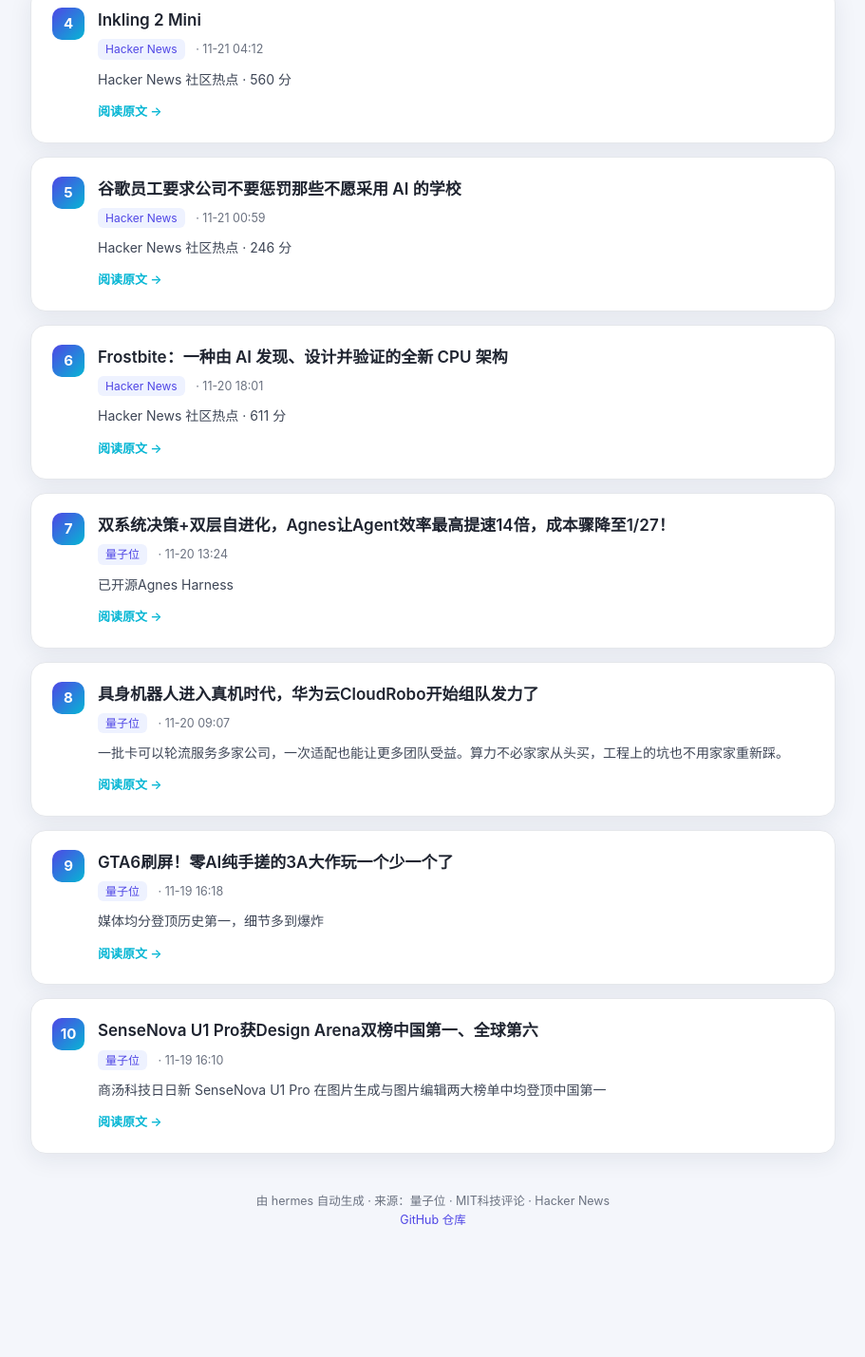
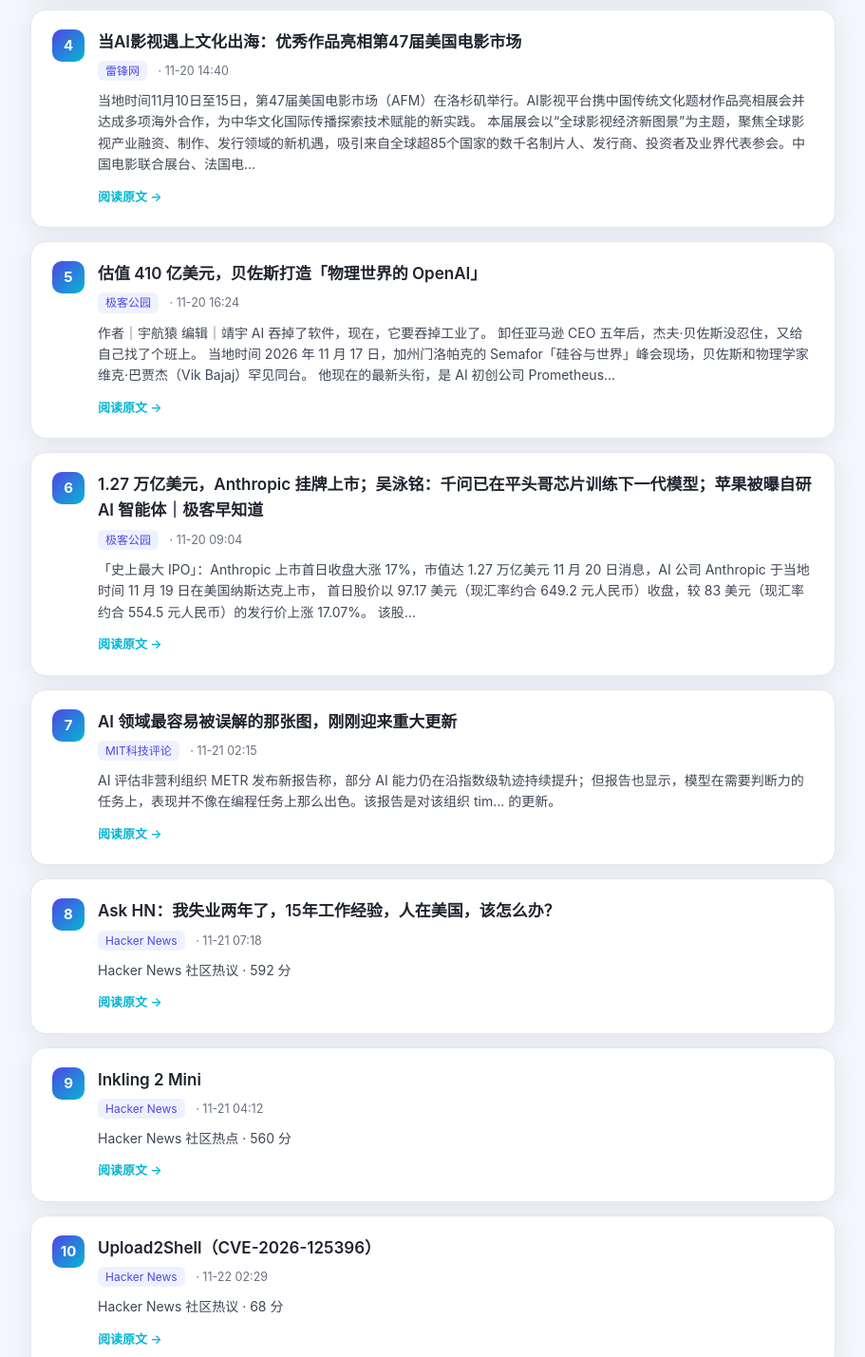
Before and after one commit to yangxe050102/hermes-ai-news, a plain HTML site: page docs/index.html in a window 1280 px wide. Shown: the part 956-2385 px from the top of the page at 95% size, without its empty margins (184-1095 px from the left). Before the commit the page ends 2299 px from the top, so only its background shows below. Drawn offline with Linux system fonts and the light colour scheme.

Commit message:
Daily AI news briefing 2026-11-22

```diff
--- a/docs/index.html
+++ b/docs/index.html
@@ -4,7 +4,7 @@
 <meta charset="utf-8">
 <meta name="viewport" content="width=device-width, initial-scale=1">
 <meta name="color-scheme" content="light">
-<title>AI 热点日报 · 2026-11-21</title>
+<title>AI 热点日报 · 2026-11-22</title>
 <style>
 :root {
   --bg: #f4f6fb;
@@ -103,12 +103,12 @@ body {
   <div class="wrap">
     <header class="hero">
       <span class="tag">HERMES DAILY</span>
-      <h1>AI 热点日报 · 2026-11-21</h1>
+      <h1>AI 热点日报 · 2026-11-22</h1>
       <div class="sub">AI 领域热点聚合 · 全部内容已翻译为简体中文</div>
       <div class="stats">
         <div><div class="num">10</div><div class="lbl">今日精选</div></div>
-        <div><div class="num">3</div><div class="lbl">信息源</div></div>
-        <div><div class="num">2026-11-21</div><div class="lbl">日期</div></div>
+        <div><div class="num">5</div><div class="lbl">信息源</div></div>
+        <div><div class="num">2026-11-22</div><div class="lbl">日期</div></div>
       </div>
     </header>
 
@@ -117,10 +117,10 @@ body {
         <div class="card-top">
           <div class="rank">1</div>
           <div>
-            <a class="title" href="https://www.qbitai.com/2026/11/511610.html" target="_blank" rel="noopener">昇腾算力训出了双榜SOTA的具身世界模型，华为云这次想把整套底座开放出来</a>
-            <div class="meta"><span class="badge">量子位</span> · 11-20 16:04</div>
-            <div class="summary">国产算力的成熟，把具身竞争维度从「芯片有多强」，拉入了一个比拼训练效率、数据规模、部署成本和场景落地速度的多维战场。</div>
-            <a class="read" href="https://www.qbitai.com/2026/11/511610.html" target="_blank" rel="noopener">阅读原文 →</a>
+            <a class="title" href="https://www.qbitai.com/2026/11/511779.html" target="_blank" rel="noopener">GPT-6.2 Astra再次暴击具身模型：16项任务成功率较GPT-6 Astra翻倍</a>
+            <div class="meta"><span class="badge">量子位</span> · 11-21 14:35</div>
+            <div class="summary">还实现可变形物体操控全球首通</div>
+            <a class="read" href="https://www.qbitai.com/2026/11/511779.html" target="_blank" rel="noopener">阅读原文 →</a>
           </div>
         </div>
       </article>
@@ -128,16 +128,60 @@ body {
         <div class="card-top">
           <div class="rank">2</div>
           <div>
-            <a class="title" href="https://www.qbitai.com/2026/11/511603.html" target="_blank" rel="noopener">新浪新闻·2026探索大会在京举行 虚实交融共探智能时代共生新图景</a>
-            <div class="meta"><span class="badge">量子位</span> · 11-20 14:16</div>
-            <div class="summary">11月19日，由微博与新浪新闻联合主办的“新浪新闻·2026探索大会”在北京举办。</div>
-            <a class="read" href="https://www.qbitai.com/2026/11/511603.html" target="_blank" rel="noopener">阅读原文 →</a>
+            <a class="title" href="https://www.qbitai.com/2026/11/511570.html" target="_blank" rel="noopener">刚刚，DeepSeek V1作者创业项目曝光：开源Agent</a>
+            <div class="meta"><span class="badge">量子位</span> · 11-21 14:32</div>
+            <div class="summary">专为本地部署而生</div>
+            <a class="read" href="https://www.qbitai.com/2026/11/511570.html" target="_blank" rel="noopener">阅读原文 →</a>
           </div>
         </div>
       </article>
       <article class="card">
         <div class="card-top">
           <div class="rank">3</div>
+          <div>
+            <a class="title" href="https://www.leiphone.com/category/industrynews/leaIWtsEkg58zaCy.html" target="_blank" rel="noopener">灵掌机器人太空灵巧手亮相世界智能制造博览会</a>
+            <div class="meta"><span class="badge">雷锋网</span> · 11-20 18:27</div>
+            <div class="summary">11月19日至21日，第十一届世界智能制造博览会（以下简称“智博会”）在南京国际博览中心举办。无锡灵掌机器人科技有限公司（以下简称“灵掌机器人”）携全系列共9款灵巧手产品参展，重点展示了灵巧手在工业制造、太空任务、特种作业、科研与人形机器人等行业领域的落地场景及解决方案。 灵掌机器人创始人兼首席执行官张超介绍，灵巧手是具身智能走向真实操作的重要一环，也是连...</div>
+            <a class="read" href="https://www.leiphone.com/category/industrynews/leaIWtsEkg58zaCy.html" target="_blank" rel="noopener">阅读原文 →</a>
+          </div>
+        </div>
+      </article>
+      <article class="card">
+        <div class="card-top">
+          <div class="rank">4</div>
+          <div>
+            <a class="title" href="https://www.leiphone.com/category/industrynews/sFbtCLZ06plyUxPF.html" target="_blank" rel="noopener">当AI影视遇上文化出海：优秀作品亮相第47届美国电影市场</a>
+            <div class="meta"><span class="badge">雷锋网</span> · 11-20 14:40</div>
+            <div class="summary">当地时间11月10日至15日，第47届美国电影市场（AFM）在洛杉矶举行。AI影视平台携中国传统文化题材作品亮相展会并达成多项海外合作，为中华文化国际传播探索技术赋能的新实践。 本届展会以“全球影视经济新图景”为主题，聚焦全球影视产业融资、制作、发行领域的新机遇，吸引来自全球超85个国家的数千名制片人、发行商、投资者及业界代表参会。中国电影联合展台、法国电...</div>
+            <a class="read" href="https://www.leiphone.com/category/industrynews/sFbtCLZ06plyUxPF.html" target="_blank" rel="noopener">阅读原文 →</a>
+          </div>
+        </div>
+      </article>
+      <article class="card">
+        <div class="card-top">
+          <div class="rank">5</div>
+          <div>
+            <a class="title" href="http://www.geekpark.net/news/374282" target="_blank" rel="noopener">估值 410 亿美元，贝佐斯打造「物理世界的 OpenAI」</a>
+            <div class="meta"><span class="badge">极客公园</span> · 11-20 16:24</div>
+            <div class="summary">作者｜宇航猿 编辑｜靖宇 AI 吞掉了软件，现在，它要吞掉工业了。 卸任亚马逊 CEO 五年后，杰夫·贝佐斯没忍住，又给自己找了个班上。 当地时间 2026 年 11 月 17 日，加州门洛帕克的 Semafor「硅谷与世界」峰会现场，贝佐斯和物理学家维克·巴贾杰（Vik Bajaj）罕见同台。 他现在的最新头衔，是 AI 初创公司 Prometheus...</div>
+            <a class="read" href="http://www.geekpark.net/news/374282" target="_blank" rel="noopener">阅读原文 →</a>
+          </div>
+        </div>
+      </article>
+      <article class="card">
+        <div class="card-top">
+          <div class="rank">6</div>
+          <div>
+            <a class="title" href="http://www.geekpark.net/news/374235" target="_blank" rel="noopener">1.27 万亿美元，Anthropic 挂牌上市；吴泳铭：千问已在平头哥芯片训练下一代模型；苹果被曝自研 AI 智能体｜极客早知道</a>
+            <div class="meta"><span class="badge">极客公园</span> · 11-20 09:04</div>
+            <div class="summary">「史上最大 IPO」：Anthropic 上市首日收盘大涨 17%，市值达 1.27 万亿美元 11 月 20 日消息，AI 公司 Anthropic 于当地时间 11 月 19 日在美国纳斯达克上市， 首日股价以 97.17 美元（现汇率约合 649.2 元人民币）收盘，较 83 美元（现汇率约合 554.5 元人民币）的发行价上涨 17.07%。 该股...</div>
+            <a class="read" href="http://www.geekpark.net/news/374235" target="_blank" rel="noopener">阅读原文 →</a>
+          </div>
+        </div>
+      </article>
+      <article class="card">
+        <div class="card-top">
+          <div class="rank">7</div>
           <div>
             <a class="title" href="https://www.technologyreview.com/2026/11/20/1149399/the-most-misunderstood-graph-in-ai-just-got-a-major-update/" target="_blank" rel="noopener">AI 领域最容易被误解的那张图，刚刚迎来重大更新</a>
             <div class="meta"><span class="badge">MIT科技评论</span> · 11-21 02:15</div>
@@ -148,7 +192,18 @@ body {
       </article>
       <article class="card">
         <div class="card-top">
-          <div class="rank">4</div>
+          <div class="rank">8</div>
+          <div>
+            <a class="title" href="https://news.ycombinator.com/item?id=50583761" target="_blank" rel="noopener">Ask HN：我失业两年了，15年工作经验，人在美国，该怎么办？</a>
+            <div class="meta"><span class="badge">Hacker News</span> · 11-21 07:18</div>
+            <div class="summary">Hacker News 社区热议 · 592 分</div>
+            <a class="read" href="https://news.ycombinator.com/item?id=50583761" target="_blank" rel="noopener">阅读原文 →</a>
+          </div>
+        </div>
+      </article>
+      <article class="card">
+        <div class="card-top">
+          <div class="rank">9</div>
           <div>
             <a class="title" href="https://thinkingmachines.ai/news/inkling-2-mini/" target="_blank" rel="noopener">Inkling 2 Mini</a>
             <div class="meta"><span class="badge">Hacker News</span> · 11-21 04:12</div>
@@ -159,73 +214,18 @@ body {
       </article>
       <article class="card">
         <div class="card-top">
-          <div class="rank">5</div>
-          <div>
-            <a class="title" href="https://www.motherjones.com/politics/2026/11/google-alphabet-union-school-ai-protest-gemini-workers-petition/" target="_blank" rel="noopener">谷歌员工要求公司不要惩罚那些不愿采用 AI 的学校</a>
-            <div class="meta"><span class="badge">Hacker News</span> · 11-21 00:59</div>
-            <div class="summary">Hacker News 社区热点 · 246 分</div>
-            <a class="read" href="https://www.motherjones.com/politics/2026/11/google-alphabet-union-school-ai-protest-gemini-workers-petition/" target="_blank" rel="noopener">阅读原文 →</a>
-          </div>
-        </div>
-      </article>
-      <article class="card">
-        <div class="card-top">
-          <div class="rank">6</div>
-          <div>
-            <a class="title" href="https://architectlabs.com/blog/frostbite" target="_blank" rel="noopener">Frostbite：一种由 AI 发现、设计并验证的全新 CPU 架构</a>
-            <div class="meta"><span class="badge">Hacker News</span> · 11-20 18:01</div>
-            <div class="summary">Hacker News 社区热点 · 611 分</div>
-            <a class="read" href="https://architectlabs.com/blog/frostbite" target="_blank" rel="noopener">阅读原文 →</a>
-          </div>
-        </div>
-      </article>
-      <article class="card">
-        <div class="card-top">
-          <div class="rank">7</div>
-          <div>
-            <a class="title" href="https://www.qbitai.com/2026/11/511582.html" target="_blank" rel="noopener">双系统决策+双层自进化，Agnes让Agent效率最高提速14倍，成本骤降至1/27！</a>
-            <div class="meta"><span class="badge">量子位</span> · 11-20 13:24</div>
-            <div class="summary">已开源Agnes Harness</div>
-            <a class="read" href="https://www.qbitai.com/2026/11/511582.html" target="_blank" rel="noopener">阅读原文 →</a>
-          </div>
-        </div>
-      </article>
-      <article class="card">
-        <div class="card-top">
-          <div class="rank">8</div>
-          <div>
-            <a class="title" href="https://www.qbitai.com/2026/11/511426.html" target="_blank" rel="noopener">具身机器人进入真机时代，华为云CloudRobo开始组队发力了</a>
-            <div class="meta"><span class="badge">量子位</span> · 11-20 09:07</div>
-            <div class="summary">一批卡可以轮流服务多家公司，一次适配也能让更多团队受益。算力不必家家从头买，工程上的坑也不用家家重新踩。</div>
-            <a class="read" href="https://www.qbitai.com/2026/11/511426.html" target="_blank" rel="noopener">阅读原文 →</a>
-          </div>
-        </div>
-      </article>
-      <article class="card">
-        <div class="card-top">
-          <div class="rank">9</div>
-          <div>
-            <a class="title" href="https://www.qbitai.com/2026/11/511180.html" target="_blank" rel="noopener">GTA6刷屏！零AI纯手搓的3A大作玩一个少一个了</a>
-            <div class="meta"><span class="badge">量子位</span> · 11-19 16:18</div>
-            <div class="summary">媒体均分登顶历史第一，细节多到爆炸</div>
-            <a class="read" href="https://www.qbitai.com/2026/11/511180.html" target="_blank" rel="noopener">阅读原文 →</a>
-          </div>
-        </div>
-      </article>
-      <article class="card">
-        <div class="card-top">
           <div class="rank">10</div>
           <div>
-            <a class="title" href="https://www.qbitai.com/2026/11/511179.html" target="_blank" rel="noopener">SenseNova U1 Pro获Design Arena双榜中国第一、全球第六</a>
-            <div class="meta"><span class="badge">量子位</span> · 11-19 16:10</div>
-            <div class="summary">商汤科技日日新 SenseNova U1 Pro 在图片生成与图片编辑两大榜单中均登顶中国第一</div>
-            <a class="read" href="https://www.qbitai.com/2026/11/511179.html" target="_blank" rel="noopener">阅读原文 →</a>
+            <a class="title" href="https://pwn.ai/upload2shell" target="_blank" rel="noopener">Upload2Shell（CVE-2026-125396）</a>
+            <div class="meta"><span class="badge">Hacker News</span> · 11-22 02:29</div>
+            <div class="summary">Hacker News 社区热议 · 68 分</div>
+            <a class="read" href="https://pwn.ai/upload2shell" target="_blank" rel="noopener">阅读原文 →</a>
           </div>
         </div>
       </article>
 
     <footer class="footer">
-      由 hermes 自动生成 · 来源：量子位 · MIT科技评论 · Hacker News<br>
+      由 hermes 自动生成 · 来源：量子位 · 雷锋网 · 极客公园 · MIT科技评论 · Hacker News<br>
       <a href="https://github.com/yangxe050102/hermes-ai-news" target="_blank" rel="noopener">GitHub 仓库</a>
     </footer>
   </div>
```
